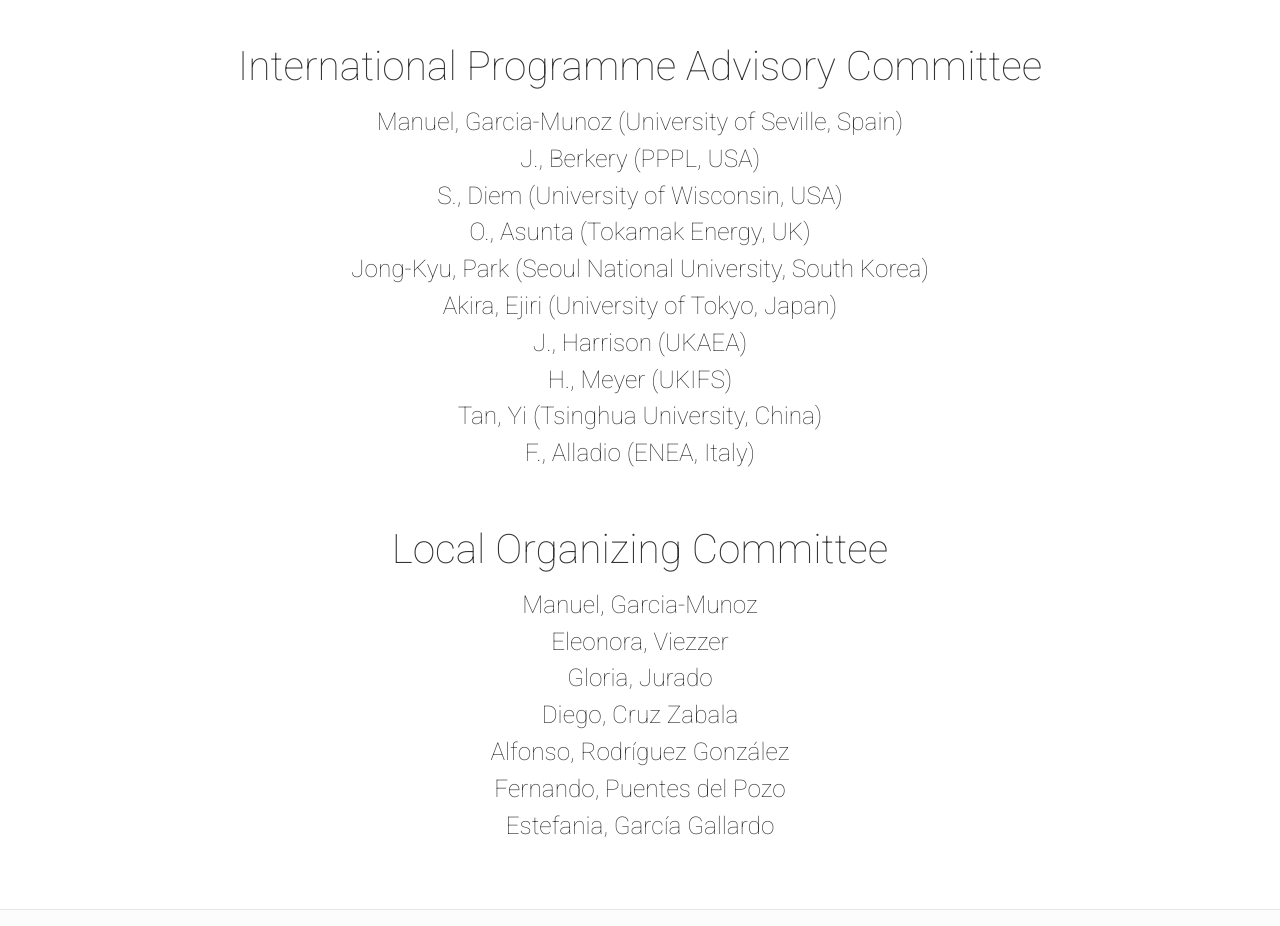
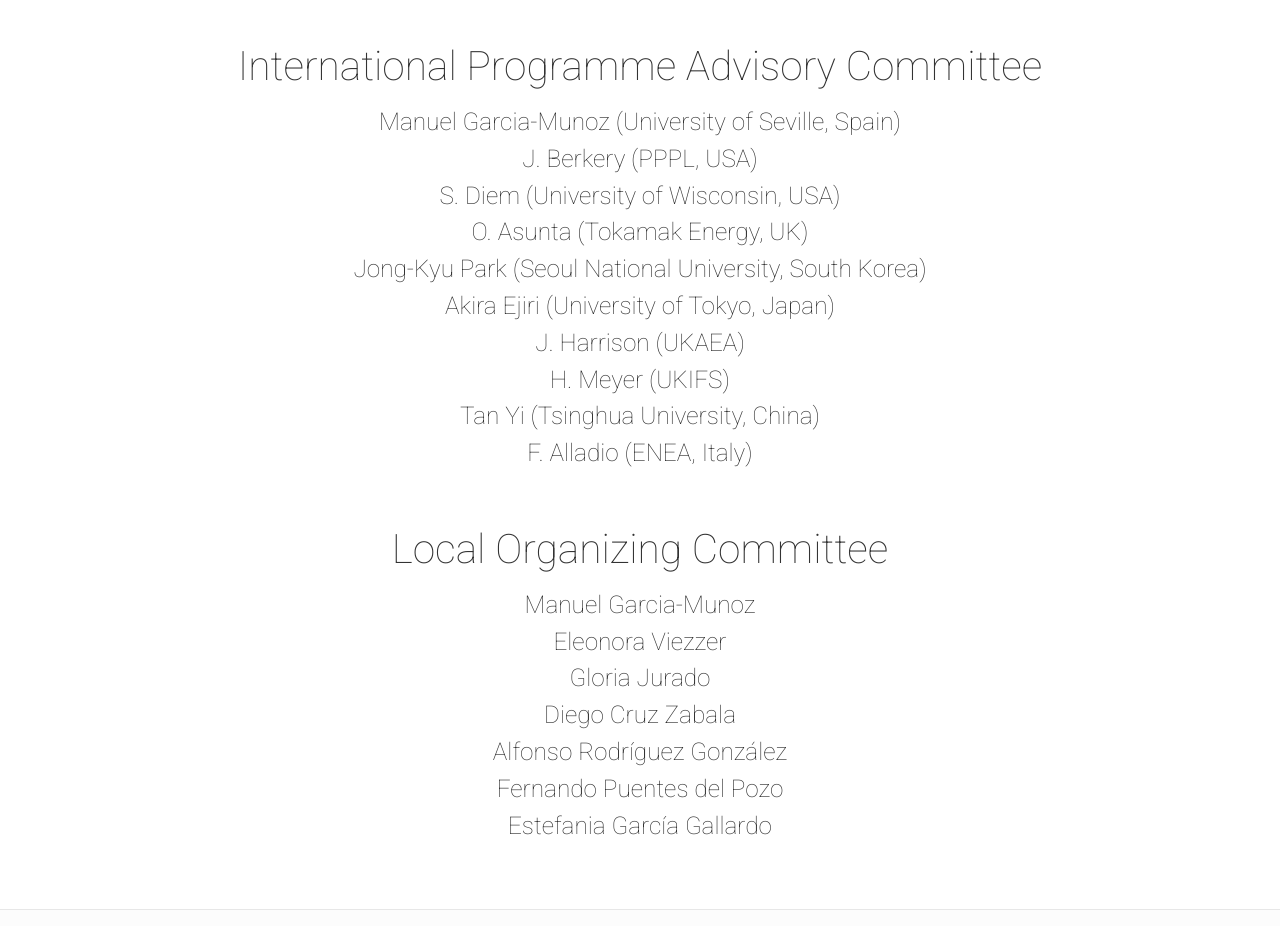
Before and after one commit to PSFTseville/ISTW2026, a Jekyll site: the page built from scientific-committee.html, in a window 1280 px wide and 1400 px high. Shown: the part 463-1389 px from the top of the window. Built offline with Jekyll 4.4.1, drawn with Linux system fonts in a browser that asks for light colours; nearby versions of some CDN libraries; comment, search, counter and statistics services are not loaded.

Commit message:
feat: update scientific committee

```diff
--- a/_includes/scientific-committee.html
+++ b/_includes/scientific-committee.html
@@ -4,7 +4,7 @@
         <div class="col-lg-10 col-lg-offset-1 text-center">
             <h4 class="text-left animated hiding appear-animation-trigger" data-animation="fadeInUp" data-delay="0">International Programme Advisory Committee</h4>
             {% for teamMember in site.data.scientific-committee %} {% if teamMember.team != null %}
-                <h6 class="name">{{ teamMember.name }}, <span>{{ teamMember.surname }} {{ teamMember.title }}</span></h6>
+                <h6 class="name">{{ teamMember.name }} <span>{{ teamMember.surname }} {{ teamMember.title }}</span></h6>
 
             {% endif %} {% endfor %}
         </div>
@@ -12,7 +12,7 @@
             <h4 class="text-left animated hiding appear-animation-trigger" data-animation="fadeInUp" data-delay="0">Local Organizing Committee</h4>
             {% for teamMember in site.data.scientific-committee %} {% if teamMember.subTeam != null %}
 
-                    <h6 class="name">{{ teamMember.name }}, <span>{{ teamMember.surname }}</span></h6>
+                    <h6 class="name">{{ teamMember.name }} <span>{{ teamMember.surname }}</span></h6>
 
             {% endif %} {% endfor %}
         </div>
```
